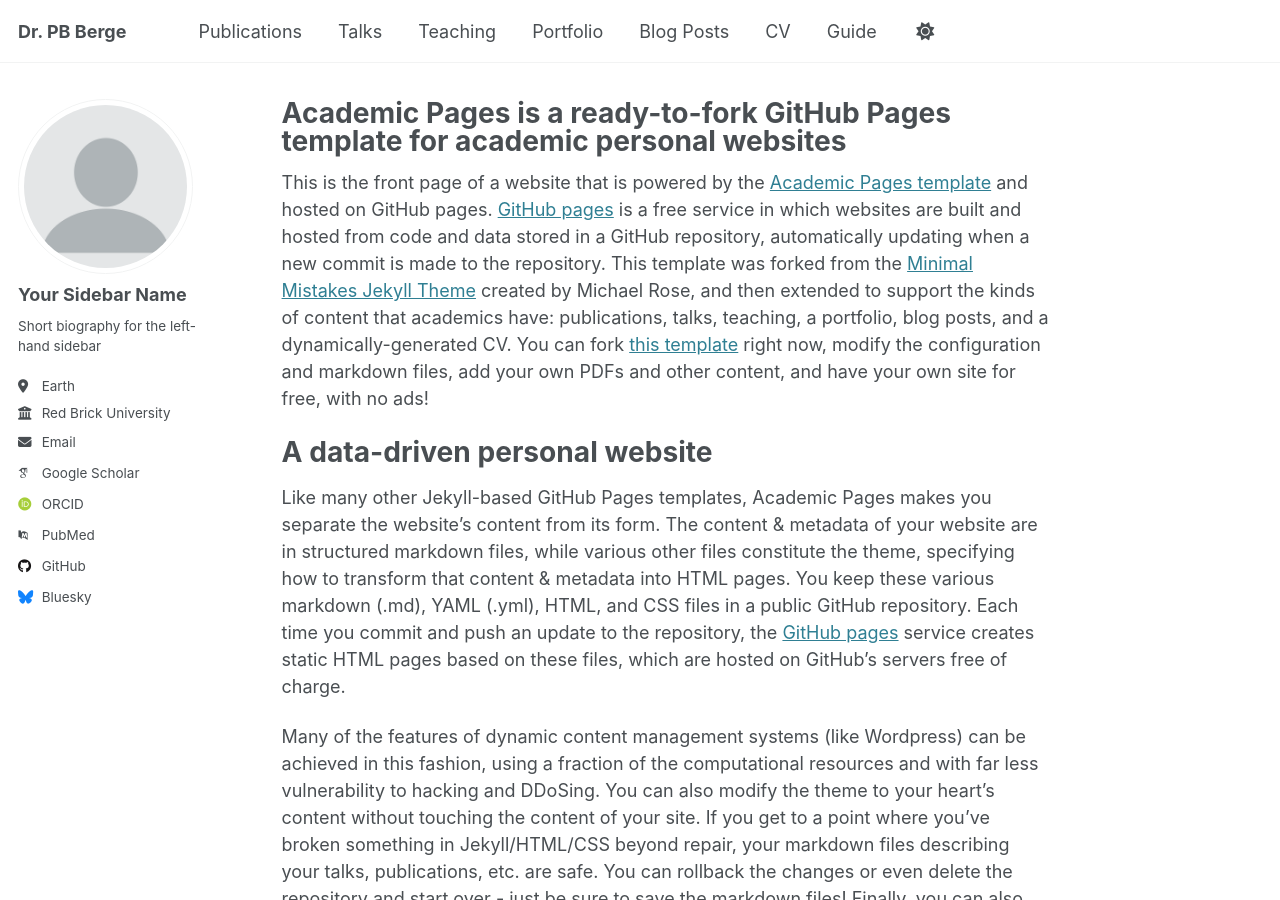
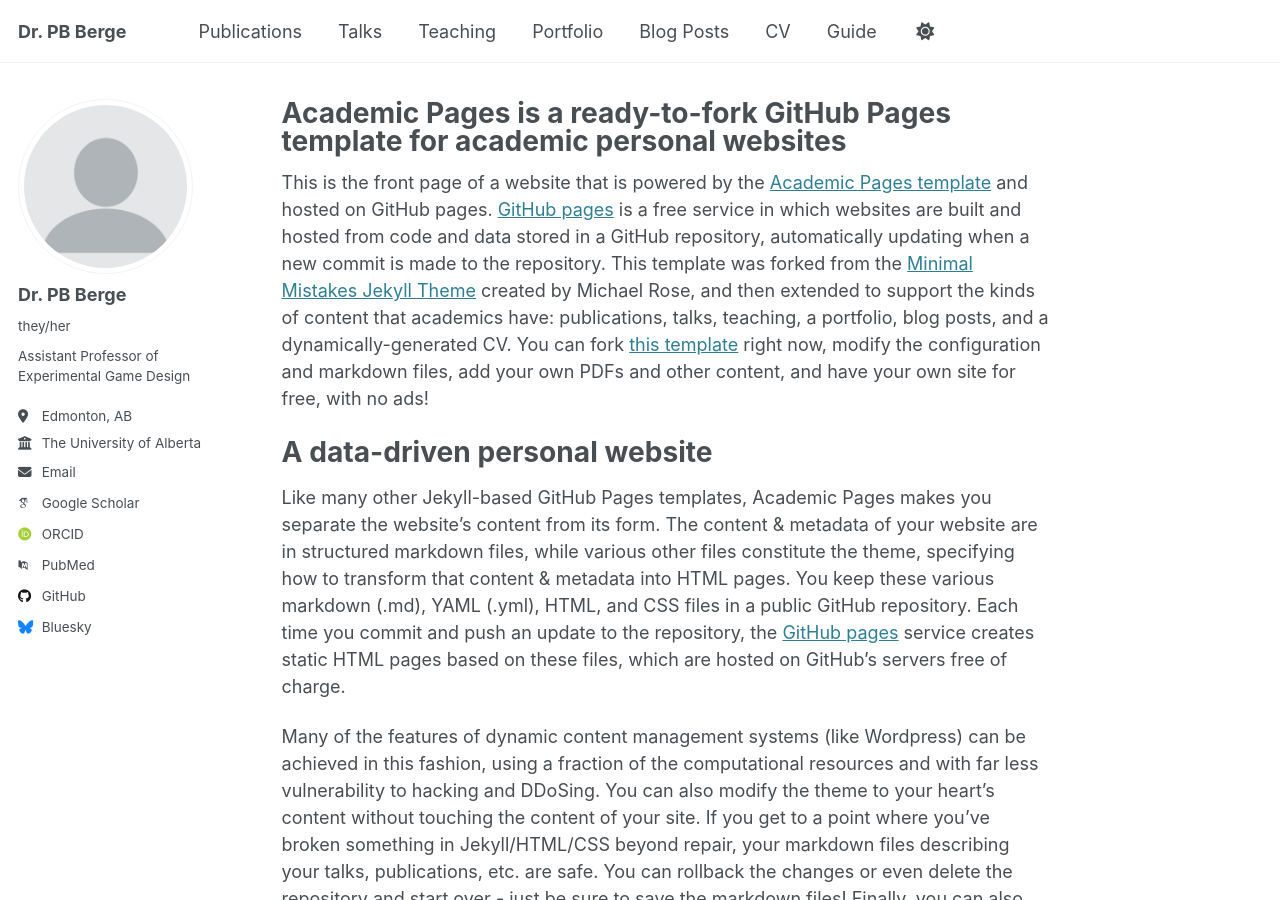
Before and after one commit to pb-berge/me, a Jekyll site: the page built from _pages/about.md, in a window 1280 px wide and 900 px high. Built offline with Jekyll 4.4.1, drawn with Linux system fonts in a browser that asks for light colours; some web fonts are replaced.

Commit message:
Update _config.yml

```diff
--- a/_config.yml
+++ b/_config.yml
@@ -23,13 +23,13 @@ repository               : "academicpages/academicpages.github.io"
 author:
   # Biographic information
   avatar           : "profile.png"
-  name             : "Your Sidebar Name"
-  pronouns         : # example: "she/her"
-  bio              : "Short biography for the left-hand sidebar"
-  location         : "Earth"
-  employer         : "Red Brick University"
+  name             : "Dr. PB Berge"
+  pronouns         : "they/her"
+  bio              : "Assistant Professor of Experimental Game Design"
+  location         : "Edmonton, AB"
+  employer         : "The University of Alberta"
   uri              : # URL
-  email            : "none@example.org"
+  email            : "pb.berge@ualberta.ca"
 
   # Academic websites
   arxiv            : # URL - Update with the correct link to your profile
```
